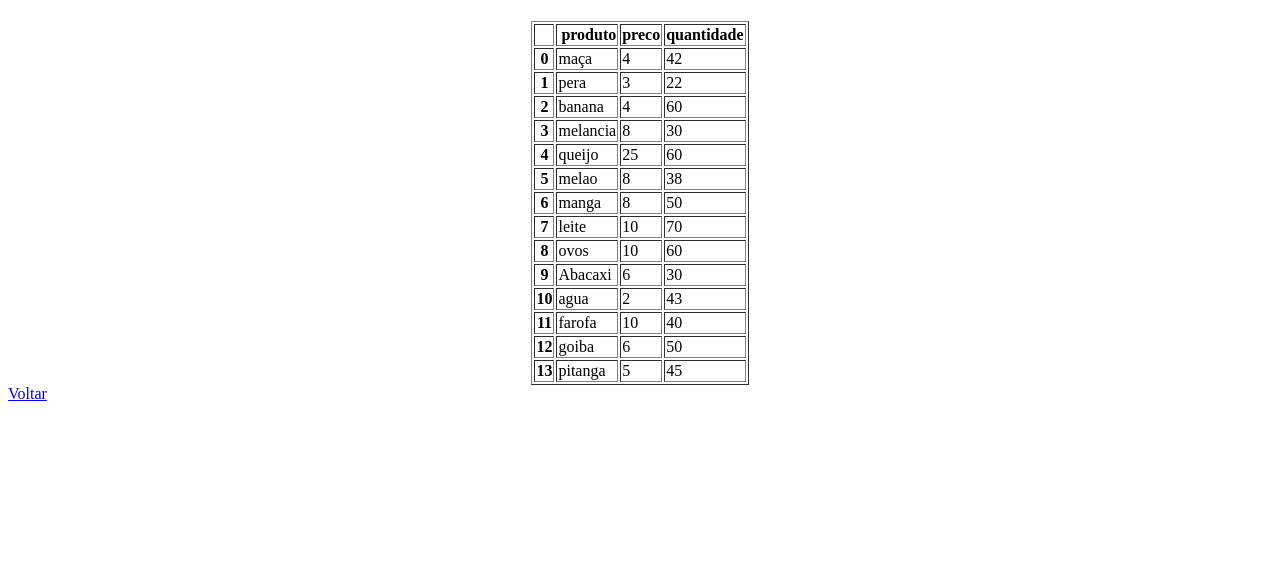
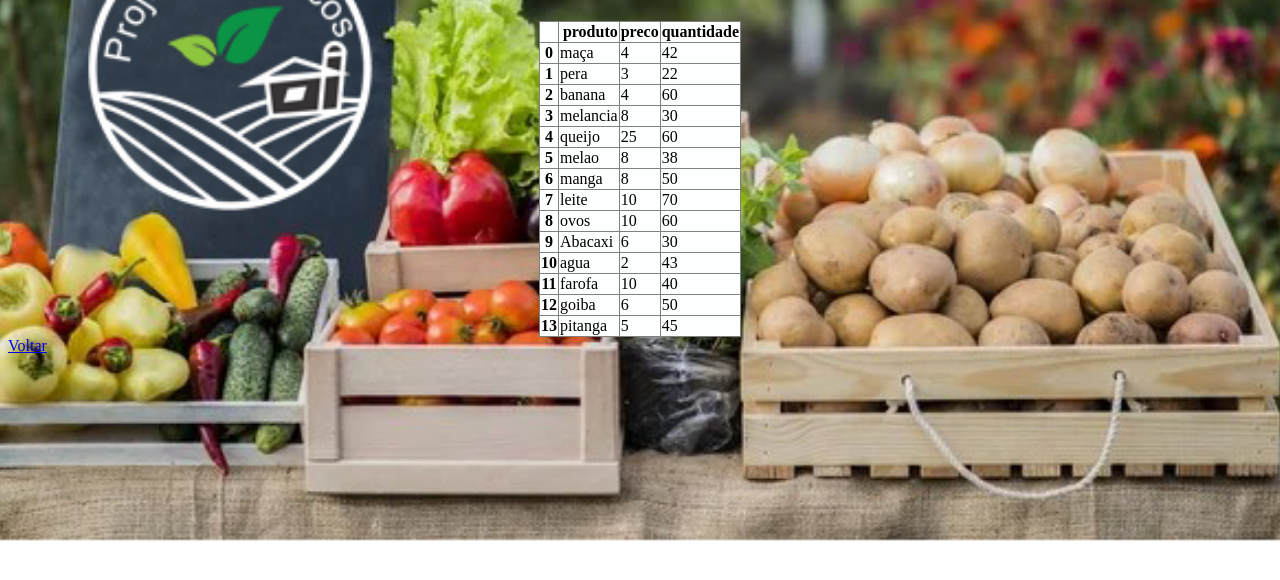
Before and after one commit to Osiel1981/Projeto-_Organicos, a Flask app: page /lista in a window 1280 px wide. Shown: the top 580 px of the page. Run offline with Flask 2, Linux system fonts and the light colour scheme.

Commit message:
Adicionado estilo a lista.

```diff
--- a/static/css/style.css
+++ b/static/css/style.css
@@ -13,6 +13,12 @@
     border-radius: 0.5em;
 }
 
+table {
+    background-color:#fdfffe;
+    border-collapse:collapse;
+    border: 1px solid gray;
+
+}
 .credit a {
     color: #097f23;
     transition: 1s;
--- a/templates/lista.html
+++ b/templates/lista.html
@@ -3,6 +3,7 @@
 <html lang="en">
     <head>
         <title> Table </title>
+        <link rel="stylesheet" href="{{ url_for('static', filename='css/style.css') }}"/>
     </head>
     <body>
         <div align="center">
```
